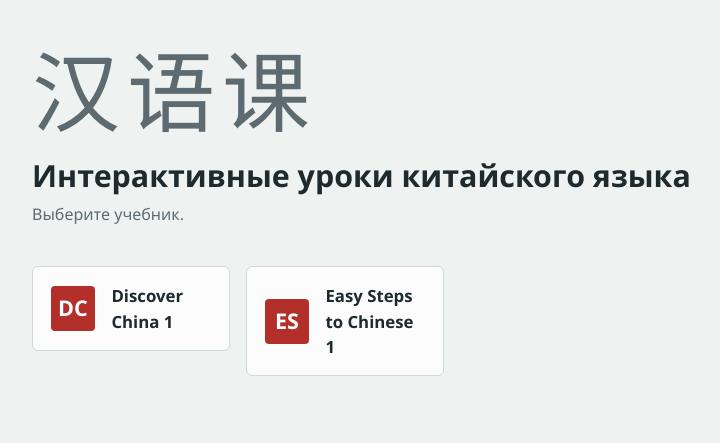
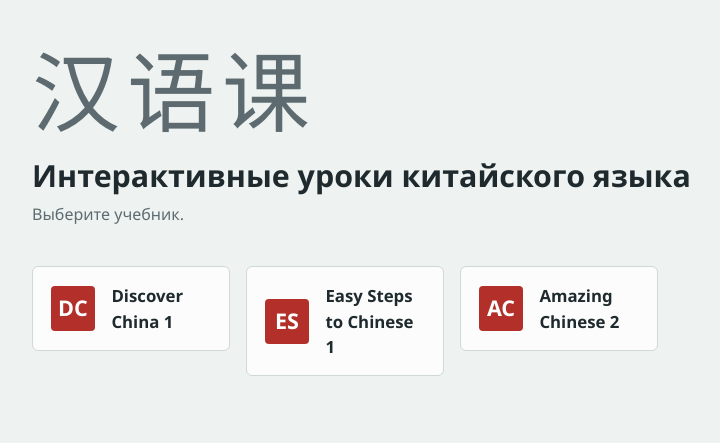
Before and after one commit to hanyulessons/hanyulessons.github.io, a plain HTML site: page index.html in a window 1280 px wide. Shown: the whole page, without its empty margins (188-908 px from the left). Drawn offline with Linux system fonts and the light colour scheme.

Commit message:
Add files via upload

```diff
--- a/index.html
+++ b/index.html
@@ -4,7 +4,7 @@
 <meta charset="utf-8">
 <meta name="viewport" content="width=device-width, initial-scale=1">
 <title>Интерактивные уроки китайского языка по учебникам</title>
-<meta name="description" content="Интерактивные уроки китайского языка: Discover China 1, Easy Steps to Chinese 1. Упражнения, аудио и задания по разделам.">
+<meta name="description" content="Интерактивные уроки китайского языка: Discover China 1, Easy Steps to Chinese 1, Amazing Chinese 2. Упражнения, аудио и задания по разделам.">
 <style>
   :root {
     --bg: #eef2f0;
@@ -107,6 +107,7 @@
   <ul>
     <li><a class="card" href="https://hanyulessons.github.io/DiscoverChina1/"><span class="num">DC</span><span class="label">Discover China 1</span></a></li>
     <li><a class="card" href="https://hanyulessons.github.io/ES1/"><span class="num">ES</span><span class="label">Easy Steps to Chinese 1</span></a></li>
+    <li><a class="card" href="https://hanyulessons.github.io/AC2/"><span class="num">AC</span><span class="label">Amazing Chinese 2</span></a></li>
   </ul>
 </main>
 </body>
```
